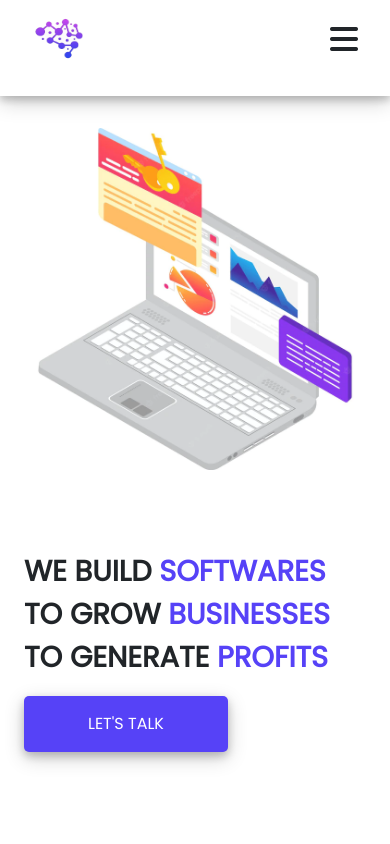
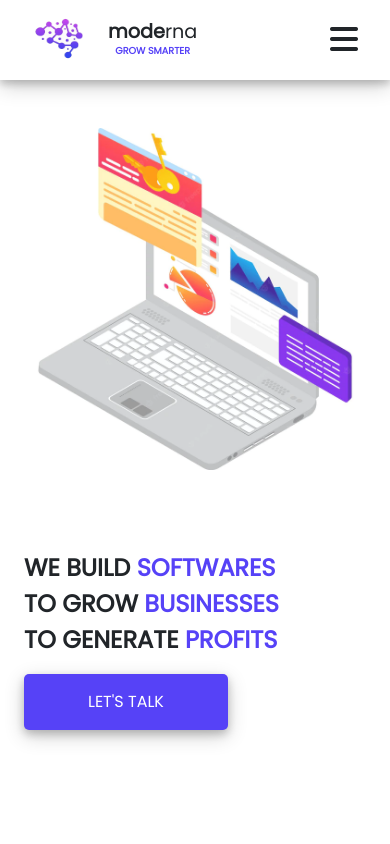
Before and after one commit to OmarShahen/moderna, a React (Create React App) app: page / in a window 390 px wide. Shown: the top 844 px of the page. Built offline with nearby package versions, Linux system fonts and the light colour scheme.

Commit message:
added company name in navbar

```diff
--- a/public/index.html
+++ b/public/index.html
@@ -37,6 +37,8 @@
     <link rel="stylesheet" href="https://cdnjs.cloudflare.com/ajax/libs/font-awesome/4.7.0/css/font-awesome.min.css">
     <script src='https://kit.fontawesome.com/a076d05399.js' crossorigin='anonymous'></script>
 
+    <link href="https://fonts.googleapis.com/css2?family=Poppins:ital,wght@0,100;0,200;0,300;0,400;1,100;1,200;1,300&family=Teko:wght@300;400;500&family=Urbanist:ital,wght@0,100;0,200;0,300;0,400;0,500;0,600;1,100;1,200;1,300;1,400;1,500&display=swap" rel="stylesheet">
+
     <title>Moderna</title>
   </head>
   <body>
--- a/src/components/Navbar.js
+++ b/src/components/Navbar.js
@@ -24,6 +24,8 @@ class Navbar extends Component{
         return (<div>
             <header className="container-fluid fixed-top">
                         <img src={logo} alt="moderna" className="logo" />
+                        <p><strong>mode</strong>rna<br/> <span>GROW SMARTER</span>
+                        </p>
                     <div>
                         <ul className="nav-bar-links">
 
--- a/src/index.css
+++ b/src/index.css
@@ -46,6 +46,27 @@ header ul li:hover {
 
 header img {
   float: left;
+}
+
+header p {
+  padding: 1.5rem 0 0 0;
+  margin: 0;
+  float: left;
+  font-size: 1.2rem;
+  font-weight: normal;
+  text-align: center;
+  line-height: 1rem;
+}
+
+header strong {
+  padding: 0;
+  margin: 0;
+}
+
+header span {
+  color: #5642F7;
+  font-weight: bold;
+  font-size: .6rem;
 }
 
 a{
@@ -327,13 +348,19 @@ footer span {
 
 @media only screen and (max-width: 800px) {
 
+  .core img {
+    width: 100%;
+    height: 100%;
+  }
+
   .core p {
-    font-size: 1.8rem;
+    font-size: 1.5rem;
   }
+
 
   header img {
     display: block;
-    float: none;
+    float: left;
   }
 
   header ul li{
```
